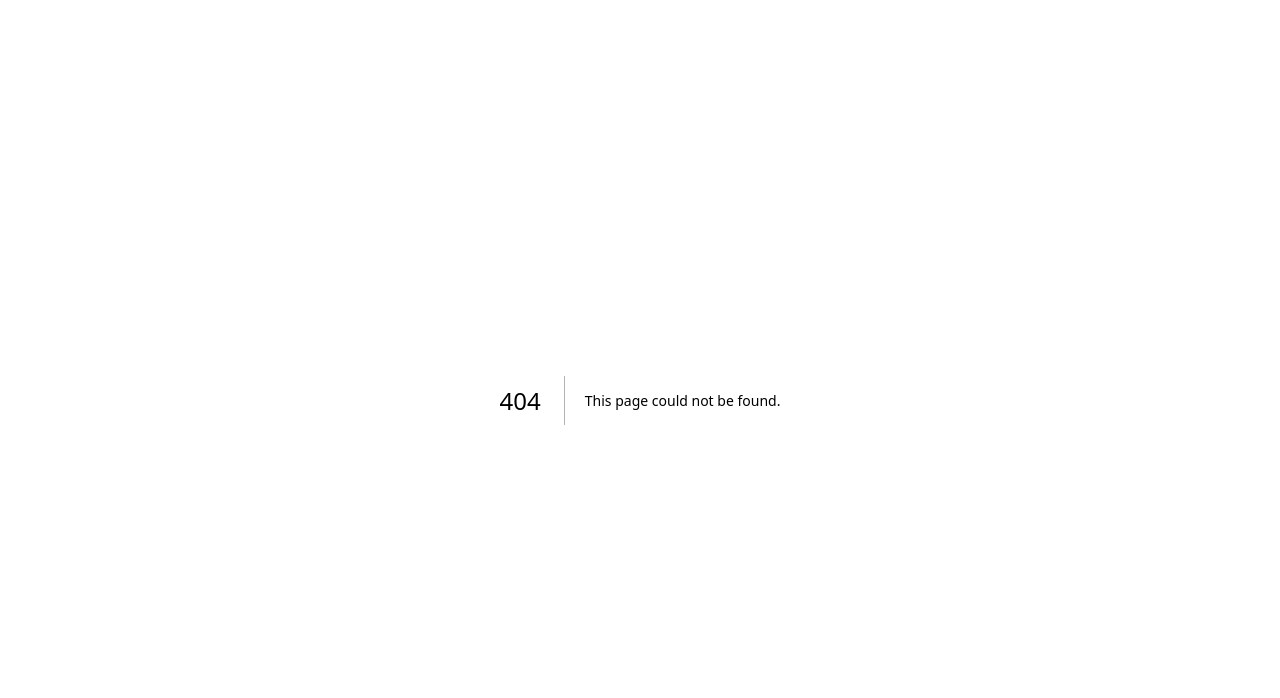
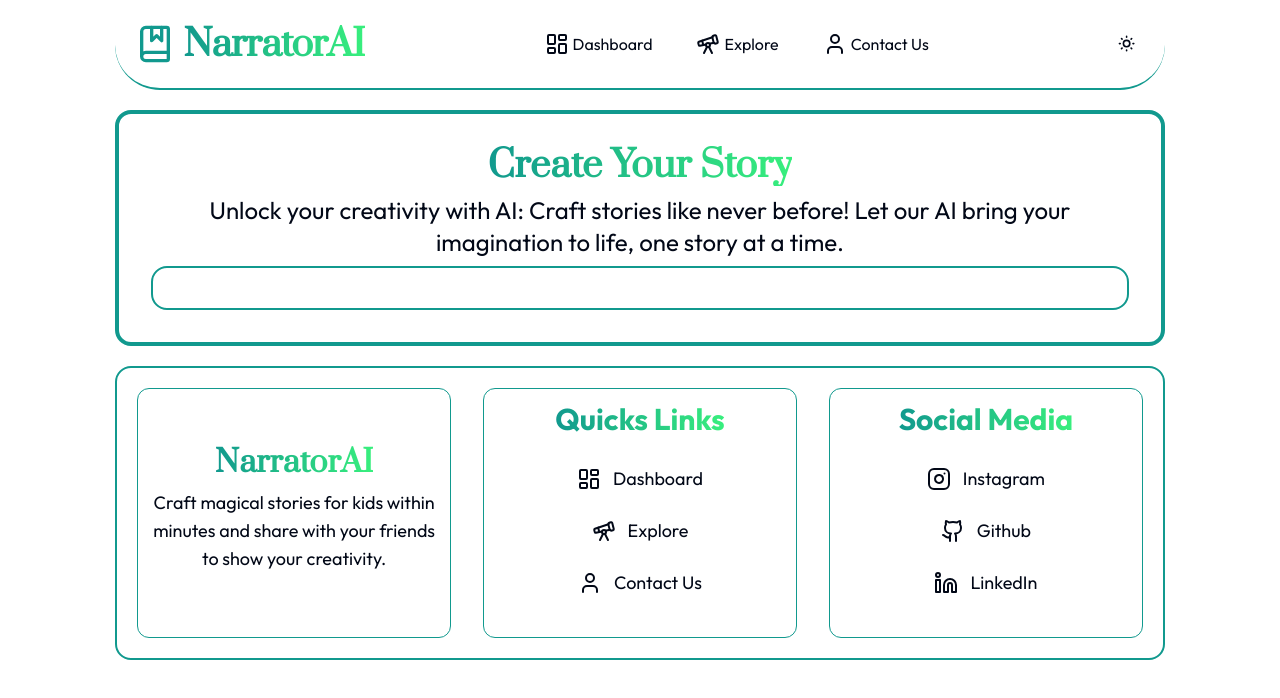
Before and after one commit to AjayTeotia/NarratorAI, a Next.js app: page /dashboard/createStory in a window 1280 px wide. Before the commit this address had no page. Shown: the top 698 px of the page. Built offline with nearby package versions, Linux system fonts and the light colour scheme.

Commit message:
dashboard-to-createStory

```diff
--- a/app/components/landingPage/LandingPageHero.jsx
+++ b/app/components/landingPage/LandingPageHero.jsx
@@ -24,7 +24,7 @@ const LandingPageHero = () => {
 
           {user ? (
             <Link href={"/dashboard"} className="prata-regular">
-              <Button className="bg-gradient-to-r from-darkCyan to-greenCyan font-bold hidden sm:block">
+              <Button className="bg-gradient-to-r from-darkCyan to-greenCyan font-bold">
                 Dashboard
               </Button>
             </Link>
--- /dev/null
+++ b/app/dashboard/createStory/layout.js
@@ -0,0 +1,11 @@
+import React from 'react'
+
+const CreateStoryLayout = ({children}) => {
+  return (
+    <div>
+      {children}
+    </div>
+  )
+}
+
+export default CreateStoryLayout
--- /dev/null
+++ b/app/dashboard/createStory/page.jsx
@@ -0,0 +1,24 @@
+import React from "react";
+
+const CreateStory = () => {
+  return (
+    <div className="p-8 my-5 border-4 border-darkCyan rounded-2xl">
+      <div className="flex flex-col items-center justify-center text-center">
+        <h1 className="bg-gradient-to-r from-darkCyan to-greenCyan bg-clip-text text-transparent font-bold prata-regular text-2xl md:text-4xl">
+          Create Your Story
+        </h1>
+
+        <p className="my-2 text-xl sm:text-2xl">
+          Unlock your creativity with AI: Craft stories like never before! Let
+          our AI bring your imagination to life, one story at a time.
+        </p>
+      </div>
+
+      <div className="grid grid-cols-1 md:grid-cols-2 border-2 rounded-2xl border-darkCyan p-5 gap-10">
+
+      </div>
+    </div>
+  );
+};
+
+export default CreateStory;
--- a/app/dashboard/page.jsx
+++ b/app/dashboard/page.jsx
@@ -1,7 +1,38 @@
+"use client";
+
+import { Button } from "@/components/ui/button";
+import { useUser } from "@clerk/nextjs";
+import { PlusIcon } from "lucide-react";
+import Link from "next/link";
 import React from "react";
 
 const Dashboard = () => {
-  return <div>Dashboard</div>;
+  const { user } = useUser();
+  return (
+    <div className="my-5 p-5 flex flex-col justify-between sm:flex-row border-b-2 border-darkCyan">
+      <div className="flex items-center justify-center flex-col">
+        <h1 className="text-2xl md:text-3xl">
+          Welcome back, {""}
+          <span className="font-bold prata-regular bg-gradient-to-r from-darkCyan to-greenCyan bg-clip-text text-transparent">
+            {user?.fullName}
+          </span>
+        </h1>
+
+        <p className="text-lg md:text-xl my-2">
+          Unlock your creativity with AI: Craft stories like never before!Let
+          our AI bring your imagination to life, one story at a time.
+        </p>
+      </div>
+
+      <div className="flex items-center justify-center">
+        <Link href="/dashboard/createStory">
+          <Button>
+            <PlusIcon /> Create Story
+          </Button>
+        </Link>
+      </div>
+    </div>
+  );
 };
 
 export default Dashboard;
```
